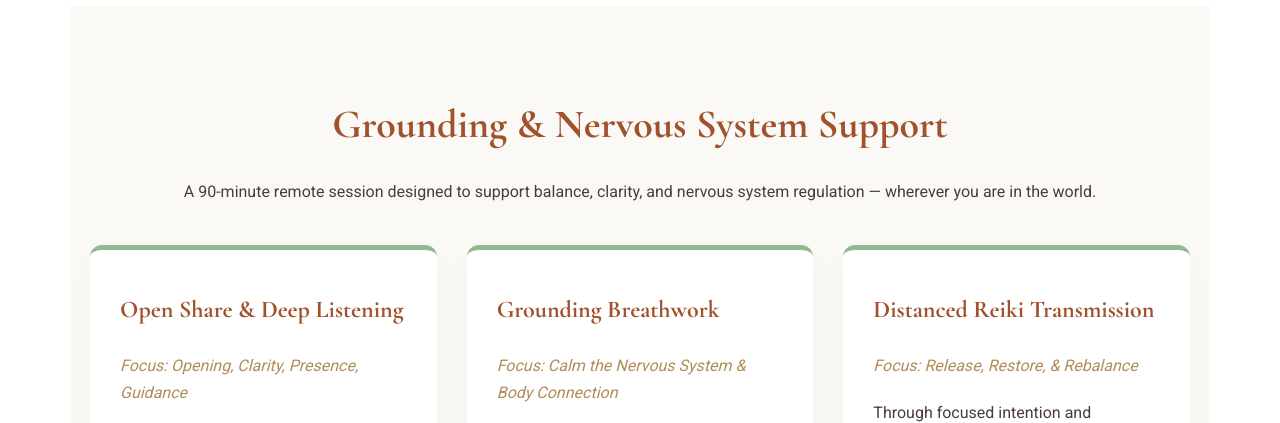
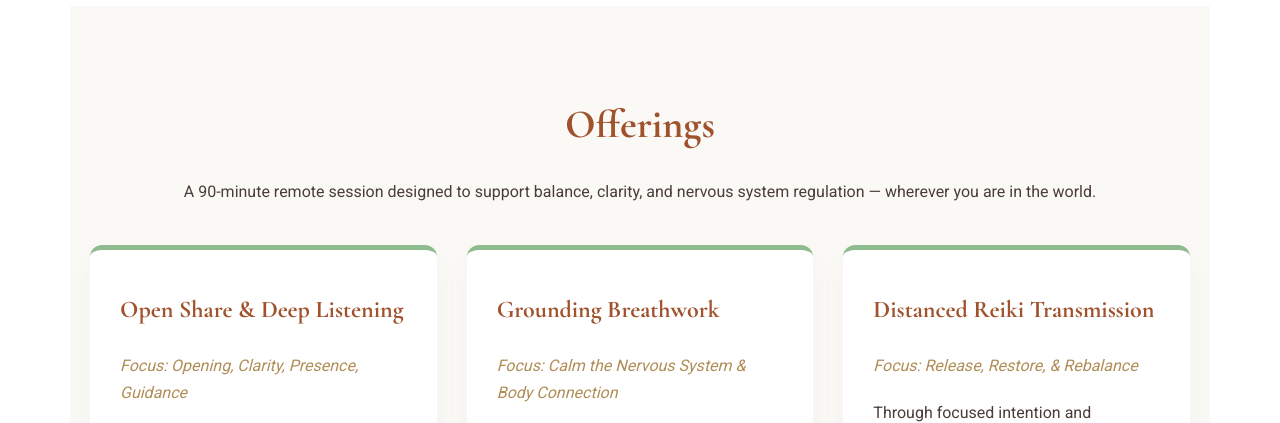
Before and after one commit to turnerthomas/turnerthomas.github.io, a plain HTML site: page index.html in a window 1280 px wide. Shown: the part 650-1073 px from the top of the page. Drawn offline with nearby package versions, Linux system fonts and the light colour scheme.

Commit message:
Update index.html

```diff
--- a/index.html
+++ b/index.html
@@ -92,7 +92,7 @@
 
         <section class="services" id="services">
 
-            <h2>Grounding & Nervous System Support</h2>
+            <h2>Offerings</h2>
 
             <p class="section-intro">A 90-minute remote session designed to support balance, clarity, and nervous system regulation — wherever you are in the world.</p>
 
```
